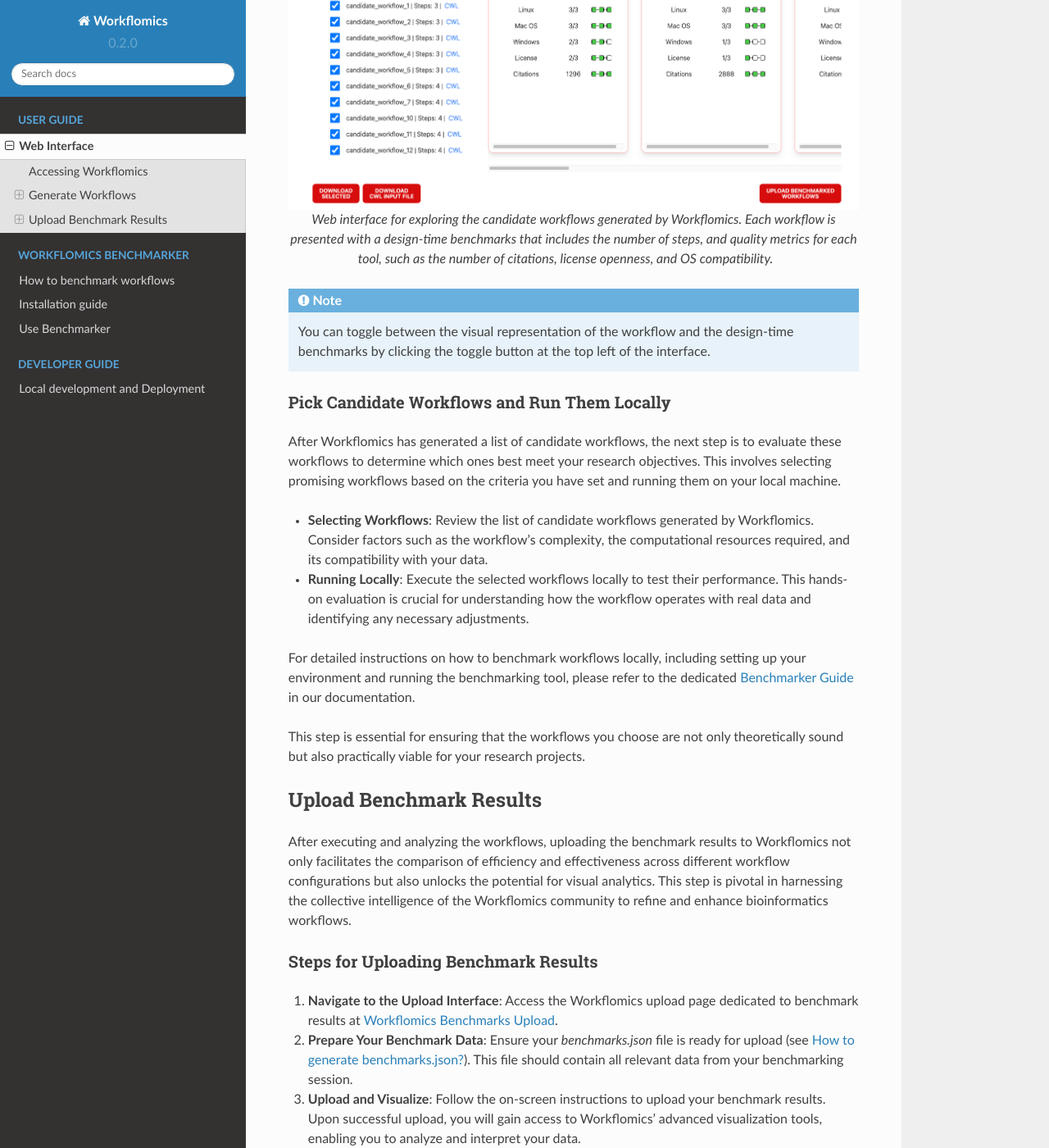
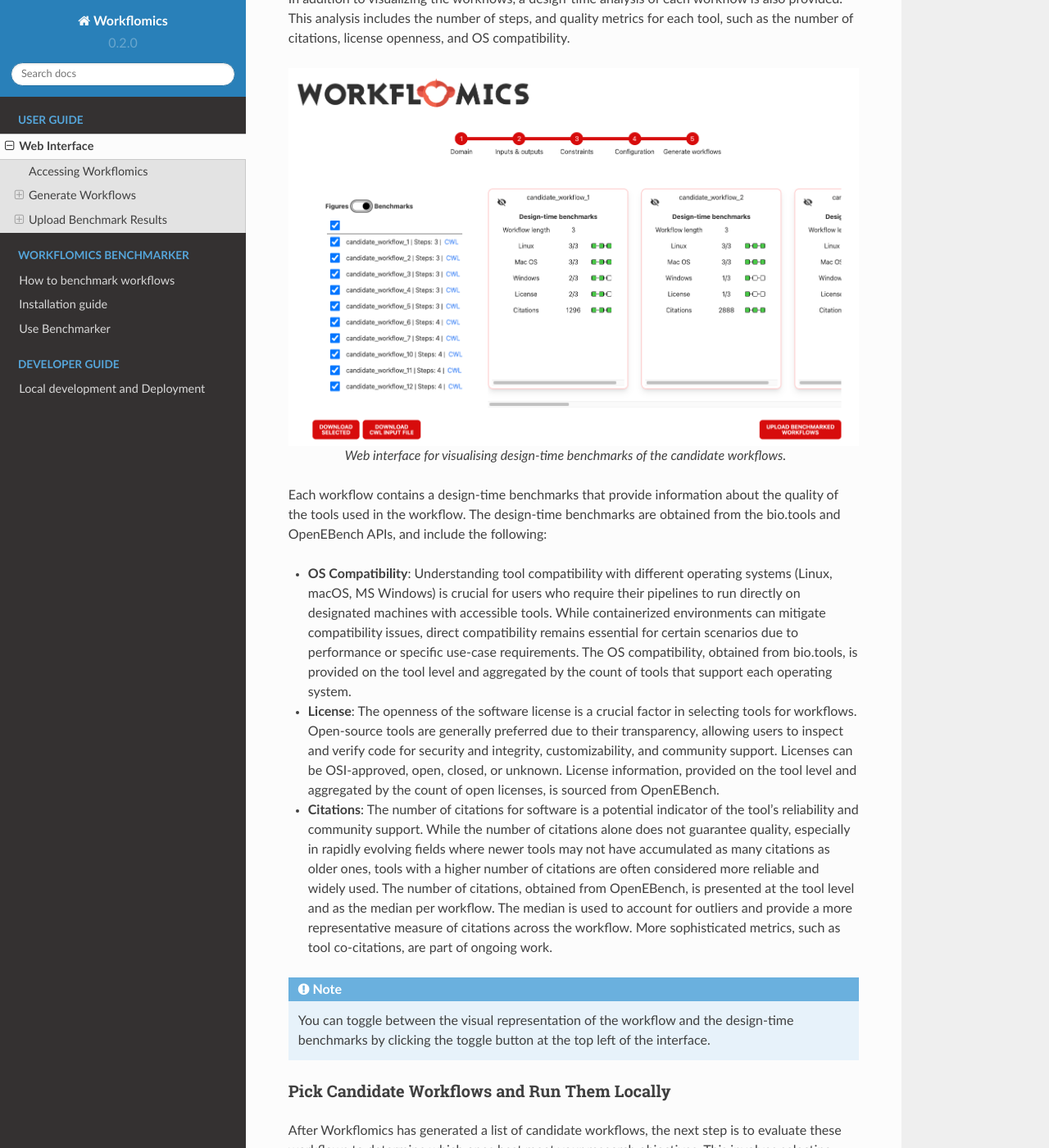
Before and after one commit to Workflomics/workflomics-readthedocs, a Sphinx documentation site: the page built from docs/source/user-guide/web-interface.rst, in a window 1280 px wide and 1400 px high, scrolled down 4402 px. Shown: the whole window at 82% size. Built offline with Sphinx 7.4.7 and the Read the Docs theme 2.0.0, drawn with Linux system fonts in a browser that asks for light colours; some of the changed text lies outside the part shown.

Commit message:
Include detailed information about design-time benchmarks

```diff
--- a/docs/source/user-guide/web-interface.rst
+++ b/docs/source/user-guide/web-interface.rst
@@ -27,7 +27,9 @@ The first step in generating workflows is choose "Explore" from the home menu. T
    :align: center
    :alt: Workflomics home page
 
-   Home page of the Workflomics web interface. The "Explore" option allows you to specify the domain of your research and the desired inputs and outputs.
+   Home page of the Workflomics web interface.
+
+The "Explore" option allows you to specify the domain of your research and the desired inputs and outputs.
 
 Choose the Domain
 -----------------
@@ -50,7 +52,9 @@ Before generating workflows, you must specify the desired inputs and outputs. Th
    :align: center
    :alt: Workflow Inputs
 
-   Web interface for specifying the available workflow inputs and desired workflow outputs. Each input and output is specified as a pair of data type and format (using EDAM Ontology terms). The example specifies two inputs, a "Mass spectrum in mzML format" and a "Protein sequence in FASTA format", and the desired output as "any type of data in protXML format".
+   Web interface for specifying the available workflow inputs and desired workflow outputs.
+
+Each input and output is specified as a pair of data type and format (using EDAM Ontology terms). The example specifies two inputs, a "Mass spectrum in mzML format" and a "Protein sequence in FASTA format", and the desired output as "any type of data in protXML format".
 
 Specify Constraints
 -------------------
@@ -61,7 +65,9 @@ Constraints allow you to narrow down the search for workflows by setting specifi
    :align: center
    :alt: Workflow constraints
 
-   Web interface for specifying constraints on the workflow generation process. Constraints currently allow enforcing (or excluding) specific types of operations or tools in the workflow. The example enforces the inclusion of at least one tool that performs "Analysis" and at least one tool that performs "Target-Decoy".
+   Web interface for specifying constraints on the workflow generation process.
+
+Constraints currently allow enforcing (or excluding) specific types of operations or tools in the workflow. The example enforces the inclusion of at least one tool that performs "Analysis" and at least one tool that performs "Target-Decoy".
 
 
 Specify Search Parameters
@@ -73,18 +79,28 @@ Adjusting search parameters enables you to fine-tune the workflow generation pro
    :align: center
    :alt: Workflow generation parameters
 
-   Web interface for specifying search parameters for the workflow generation process. These parameters influence how Workflomics explores the space of possible workflows. The parameters include the maximum number of steps in the workflow, the runtime, and the number of workflows to generate.
+   Web interface for specifying search parameters for the workflow generation process.
+
+The parameters influence how Workflomics explores the space of possible workflows. The parameters include the maximum number of steps in the workflow, the runtime, and the number of workflows to generate.
 
 Explore Generated Workflows
 ---------------------------
 
 Once you have specified the domain, inputs, outputs, constraints, and search parameters, Workflomics will generate a list of candidate workflows that meet your criteria. You can then explore these workflows to identify the most promising options for your research.
 
+Workflow structure
+^^^^^^^^^^^^^^^^^^
+
 .. figure:: ./screenshots/workflows.png
    :align: center
    :alt: Candidate workflows
 
-   Web interface for exploring the candidate workflows generated by Workflomics. Each workflow is presented as a directed acyclic graph (DAG) that visualizes the sequence of operations and tools involved, rectangles represent the tools and the arrows represent the data flow between them. You can click on each workflow and download it as a CWL file for further evaluation and execution.
+   Web interface for exploring the candidate workflows generated by Workflomics.
+
+Each workflow is presented as a directed acyclic graph (DAG) that visualizes the sequence of operations and tools involved, rectangles represent the tools and the arrows represent the data flow between them. You can click on each workflow and download it as a CWL file for further evaluation and execution.
+
+Design-time benchmarks
+^^^^^^^^^^^^^^^^^^^^^^
 
 In addition to visualizing the workflows, a design-time analysis of each workflow is also provided. This analysis includes the number of steps, and quality metrics for each tool, such as the number of citations, license openness, and OS compatibility.
 
@@ -92,7 +108,14 @@ In addition to visualizing the workflows, a design-time analysis of each workflo
    :align: center
    :alt: Workflow design-time analysis
 
-   Web interface for exploring the candidate workflows generated by Workflomics. Each workflow is presented with a design-time benchmarks that includes the number of steps, and quality metrics for each tool, such as the number of citations, license openness, and OS compatibility.
+   Web interface for visualising design-time benchmarks of the candidate workflows.
+
+Each workflow contains a design-time benchmarks that provide information about the quality of the tools used in the workflow. The design-time benchmarks are obtained from the bio.tools and OpenEBench APIs, and include the following:
+
+- **OS Compatibility**: Understanding tool compatibility with different operating systems (Linux, macOS, MS Windows) is crucial for users who require their pipelines to run directly on designated machines with accessible tools. While containerized environments can mitigate compatibility issues, direct compatibility remains essential for certain scenarios due to performance or specific use-case requirements. The OS compatibility, obtained from bio.tools, is provided on the tool level and aggregated by the count of tools that support each operating system.
+- **License**: The openness of the software license is a crucial factor in selecting tools for workflows. Open-source tools are generally preferred due to their transparency, allowing users to inspect and verify code for security and integrity, customizability, and community support. Licenses can be OSI-approved, open, closed, or unknown. License information, provided on the tool level and aggregated by the count of open licenses, is sourced from OpenEBench.
+- **Citations**: The number of citations for software is a potential indicator of the tool's reliability and community support. While the number of citations alone does not guarantee quality, especially in rapidly evolving fields where newer tools may not have accumulated as many citations as older ones, tools with a higher number of citations are often considered more reliable and widely used. The number of citations, obtained from OpenEBench, is presented at the tool level and as the median per workflow. The median is used to account for outliers and provide a more representative measure of citations across the workflow. More sophisticated metrics, such as tool co-citations, are part of ongoing work.
+
 
 .. note:: You can toggle between the visual representation of the workflow and the design-time benchmarks by clicking the toggle button at the top left of the interface.
 
```
